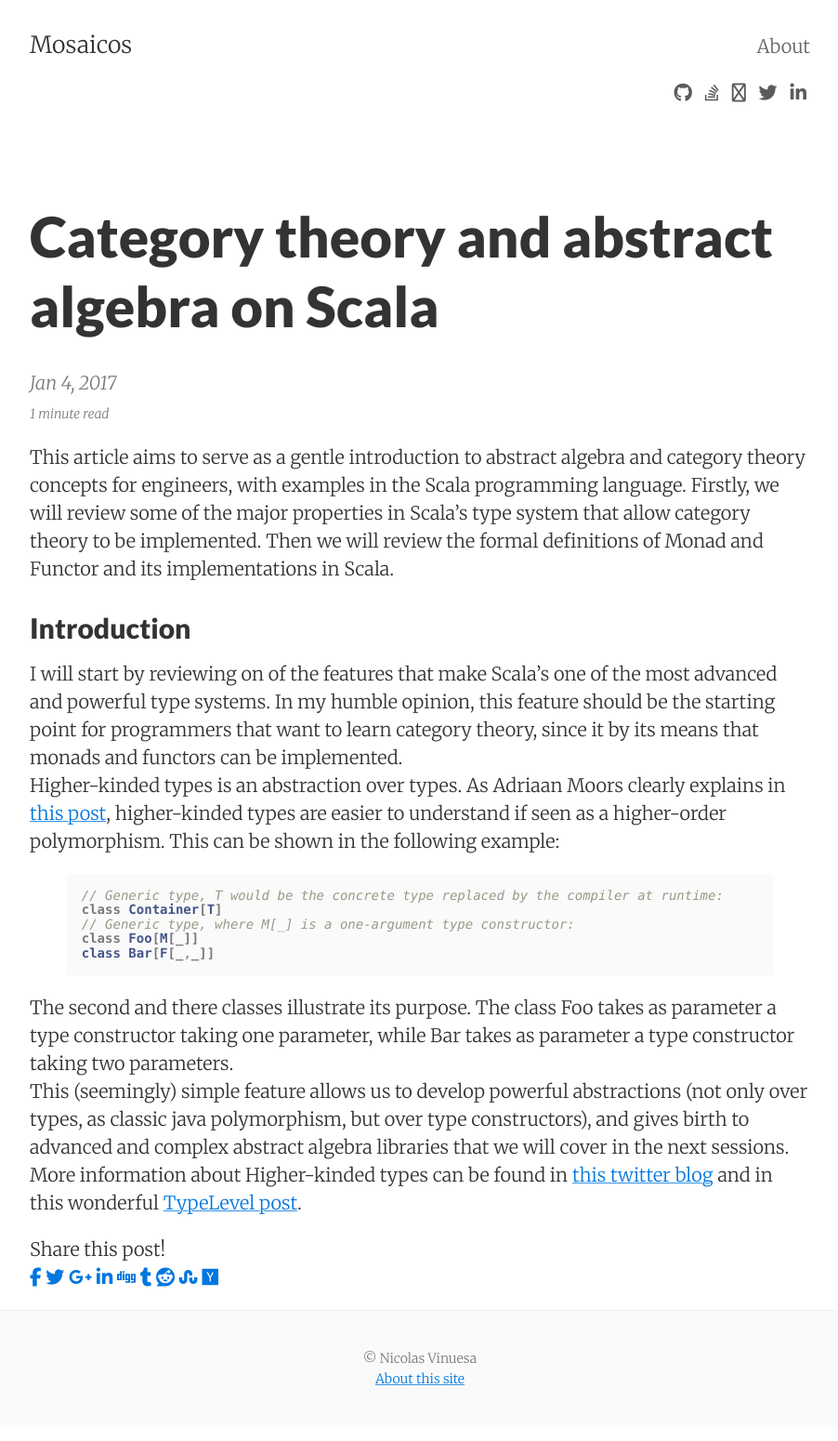
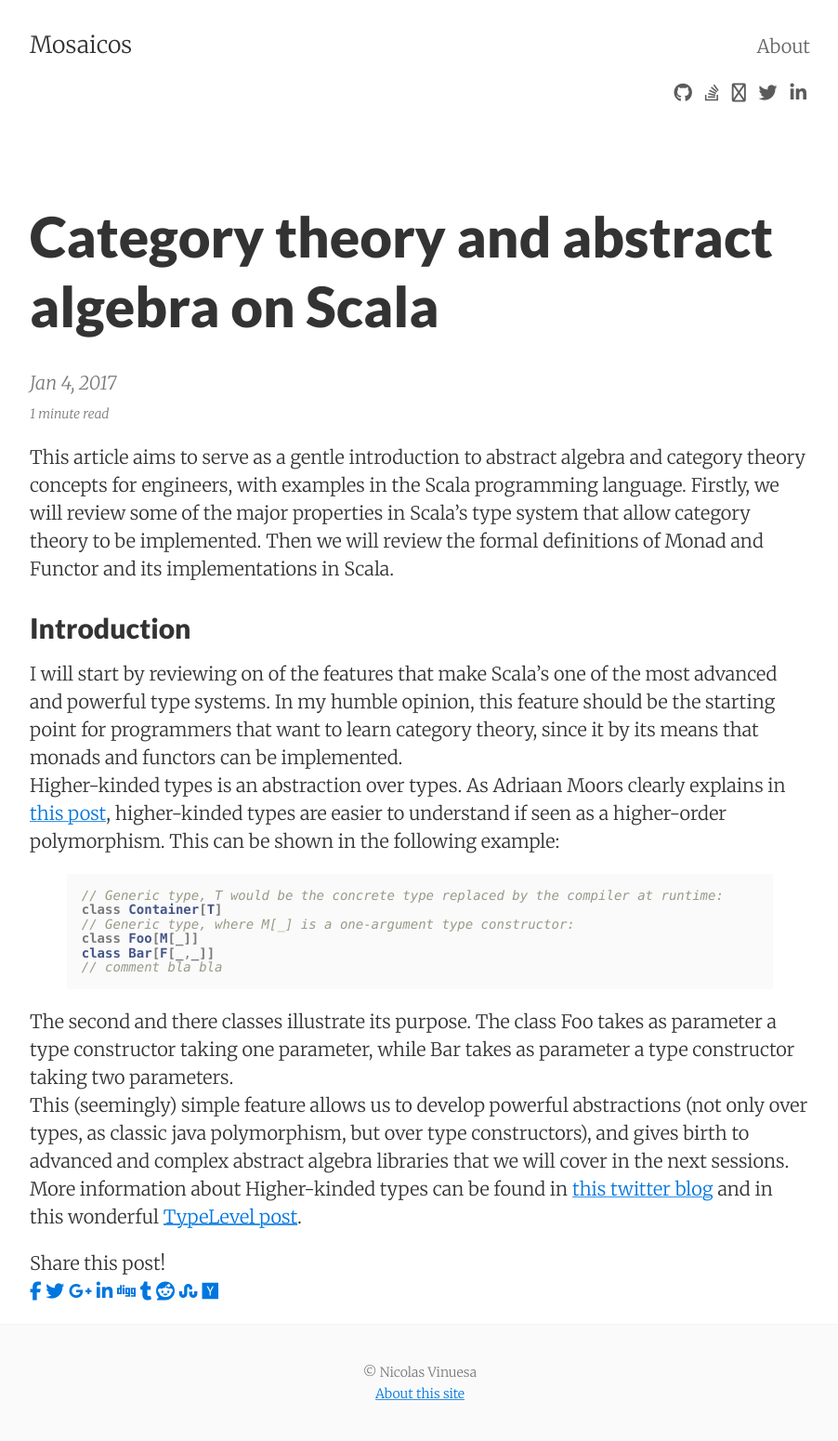
Before and after one commit to nvinuesa/nvinuesa.github.io, a Jekyll site: the page built from _posts/2017-01-04-category-theory-scala.markdown, in a window 1280 px wide. Shown: the whole page at 93% size, without its empty margins (188-1090 px from the left). Built offline with Jekyll 4.4.1, drawn with Linux system fonts in a browser that asks for light colours; nearby versions of some CDN libraries.

Commit message:
Update 2017-01-04-category-theory-scala.markdown

```diff
--- a/_posts/2017-01-04-category-theory-scala.markdown
+++ b/_posts/2017-01-04-category-theory-scala.markdown
@@ -19,6 +19,7 @@ class Container[T]
 // Generic type, where M[_] is a one-argument type constructor:
 class Foo[M[_]]
 class Bar[F[_,_]]
+// comment bla bla
 {% endhighlight %}
 
 The second and there classes illustrate its purpose. The class Foo takes as parameter a type constructor taking one parameter, while Bar takes as parameter a type constructor taking two parameters.
```
